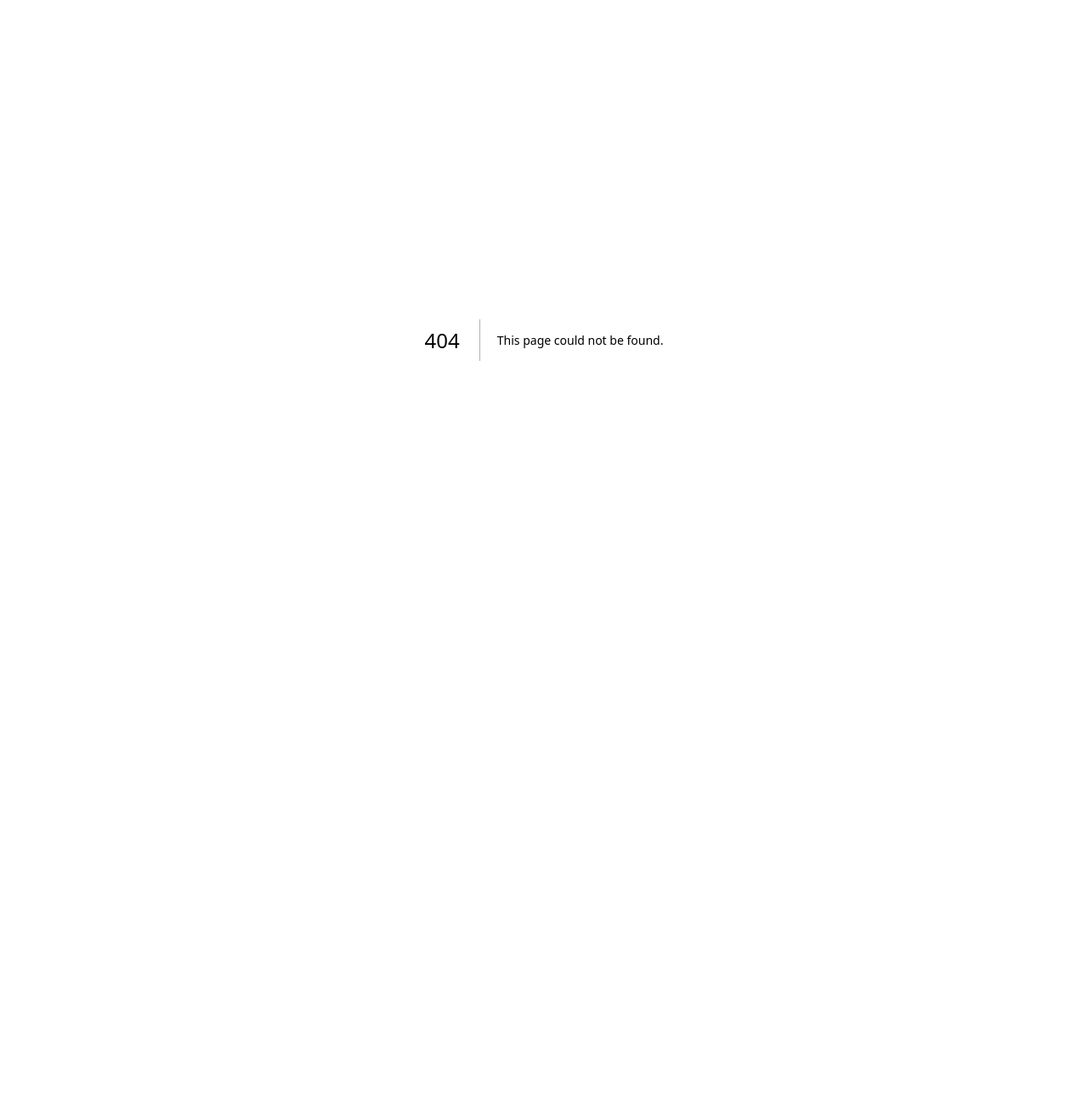
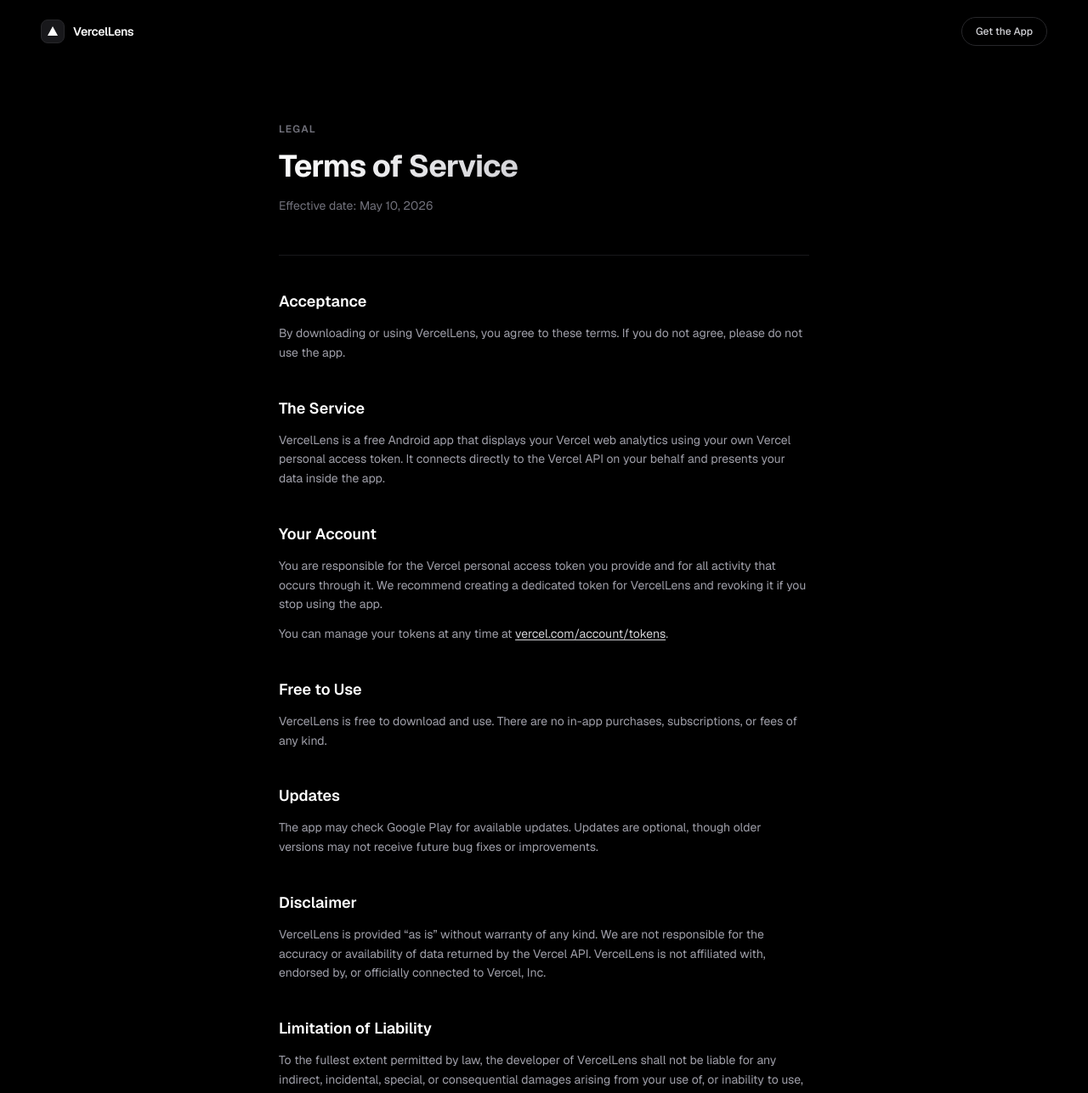
Before and after one commit to fariraimasocha/vercel-lens, a Next.js app in the folder web/: page /terms in a window 1280 px wide. Before the commit this address had no page. Shown: the top 1287 px of the page at 85% size. Before the commit the page ends 800 px from the top, so only its background shows below. Built offline with nearby package versions, Linux system fonts and the light colour scheme.

Commit message:
feat: ✨ Add terms of service page and footer link build: 📦 Remove pnpm-lock.yaml file

```diff
--- /dev/null
+++ b/web/src/app/terms/page.tsx
@@ -0,0 +1,143 @@
+import type { Metadata } from "next";
+import Nav from "@/components/nav";
+import Footer from "@/components/footer";
+
+export const metadata: Metadata = {
+  title: "Terms of Service — VercelLens",
+  description: "Terms of service for the VercelLens app.",
+};
+
+function Section({
+  title,
+  children,
+}: {
+  title: string;
+  children: React.ReactNode;
+}) {
+  return (
+    <section className="mb-10">
+      <h2 className="text-lg font-semibold text-white mb-3">{title}</h2>
+      <div className="space-y-3 text-zinc-400 text-sm leading-relaxed">
+        {children}
+      </div>
+    </section>
+  );
+}
+
+export default function Terms() {
+  return (
+    <div className="bg-black text-white min-h-screen">
+      <Nav />
+
+      <main className="max-w-2xl mx-auto px-6 pt-36 pb-24">
+        {/* Header */}
+        <div className="mb-12">
+          <p className="text-xs font-semibold tracking-widest text-zinc-500 uppercase mb-4">
+            Legal
+          </p>
+          <h1 className="text-4xl font-bold tracking-tight gradient-text mb-4">
+            Terms of Service
+          </h1>
+          <p className="text-zinc-500 text-sm">Effective date: May 10, 2026</p>
+        </div>
+
+        <div className="border-t border-zinc-900 pt-10">
+          <Section title="Acceptance">
+            <p>
+              By downloading or using VercelLens, you agree to these terms. If
+              you do not agree, please do not use the app.
+            </p>
+          </Section>
+
+          <Section title="The Service">
+            <p>
+              VercelLens is a free Android app that displays your Vercel web
+              analytics using your own Vercel personal access token. It connects
+              directly to the Vercel API on your behalf and presents your data
+              inside the app.
+            </p>
+          </Section>
+
+          <Section title="Your Account">
+            <p>
+              You are responsible for the Vercel personal access token you
+              provide and for all activity that occurs through it. We recommend
+              creating a dedicated token for VercelLens and revoking it if you
+              stop using the app.
+            </p>
+            <p>
+              You can manage your tokens at any time at{" "}
+              <a
+                href="https://vercel.com/account/tokens"
+                target="_blank"
+                rel="noopener noreferrer"
+                className="text-zinc-300 underline underline-offset-2 hover:text-white transition-colors"
+              >
+                vercel.com/account/tokens
+              </a>
+              .
+            </p>
+          </Section>
+
+          <Section title="Free to Use">
+            <p>
+              VercelLens is free to download and use. There are no in-app
+              purchases, subscriptions, or fees of any kind.
+            </p>
+          </Section>
+
+          <Section title="Updates">
+            <p>
+              The app may check Google Play for available updates. Updates are
+              optional, though older versions may not receive future bug fixes or
+              improvements.
+            </p>
+          </Section>
+
+          <Section title="Disclaimer">
+            <p>
+              VercelLens is provided &ldquo;as is&rdquo; without warranty of any
+              kind. We are not responsible for the accuracy or availability of
+              data returned by the Vercel API. VercelLens is not affiliated with,
+              endorsed by, or officially connected to Vercel, Inc.
+            </p>
+          </Section>
+
+          <Section title="Limitation of Liability">
+            <p>
+              To the fullest extent permitted by law, the developer of
+              VercelLens shall not be liable for any indirect, incidental,
+              special, or consequential damages arising from your use of, or
+              inability to use, the app.
+            </p>
+          </Section>
+
+          <Section title="Changes">
+            <p>
+              We may update these terms from time to time. When we do, we will
+              update the effective date at the top of this page. Continued use
+              of the app after changes are posted constitutes your acceptance of
+              the updated terms.
+            </p>
+          </Section>
+
+          <Section title="Contact">
+            <p>
+              If you have any questions about these terms, you can reach us at:
+            </p>
+            <p>
+              <a
+                href="mailto:fariraimasocha@gmail.com"
+                className="text-zinc-300 underline underline-offset-2 hover:text-white transition-colors"
+              >
+                fariraimasocha@gmail.com
+              </a>
+            </p>
+          </Section>
+        </div>
+      </main>
+
+      <Footer />
+    </div>
+  );
+}
--- a/web/src/components/footer.tsx
+++ b/web/src/components/footer.tsx
@@ -17,6 +17,12 @@
           >
             Privacy Policy
           </a>
+          <a
+            href="/terms"
+            className="text-xs text-zinc-600 hover:text-zinc-400 transition-colors"
+          >
+            Terms
+          </a>
           <p className="text-xs text-zinc-600">Not affiliated with Vercel, Inc.</p>
         </div>
         <a
```
Also changed, not shown: 1 other file (tests, documents, lock files or other folders).
